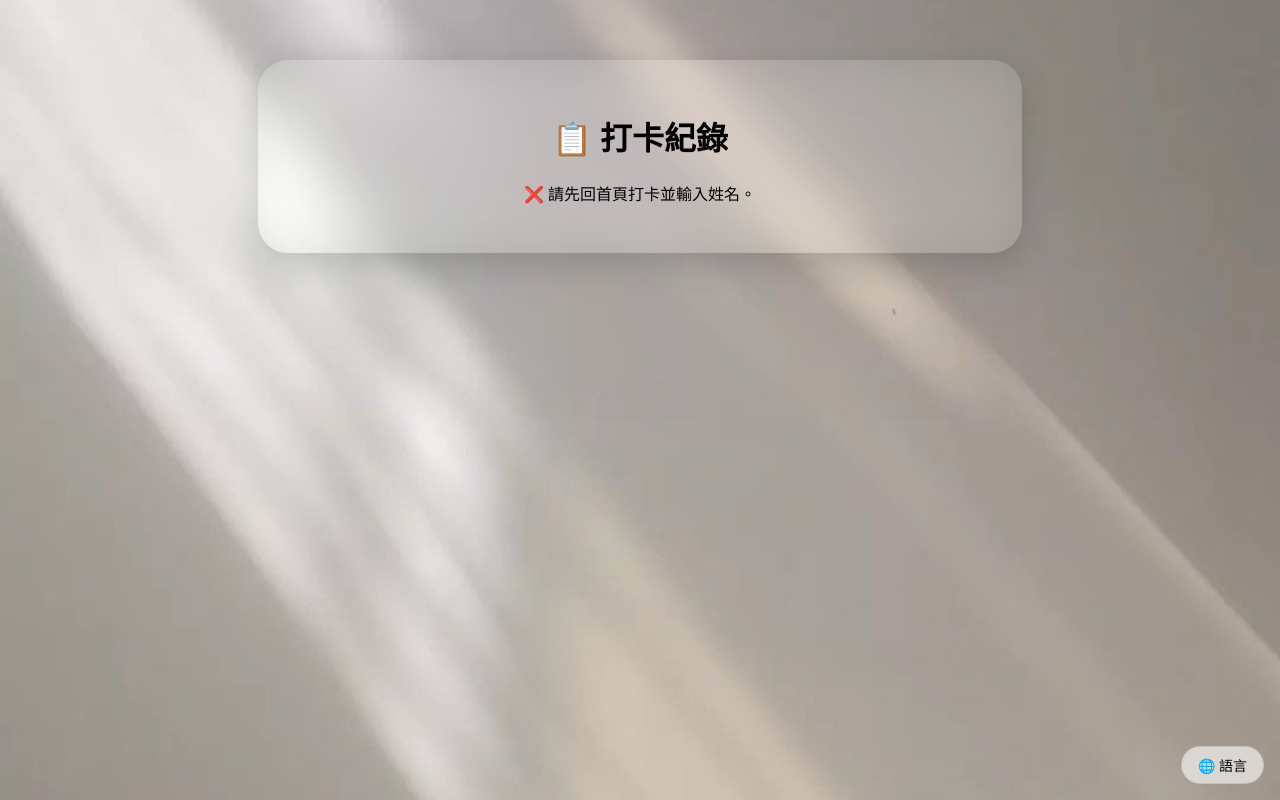
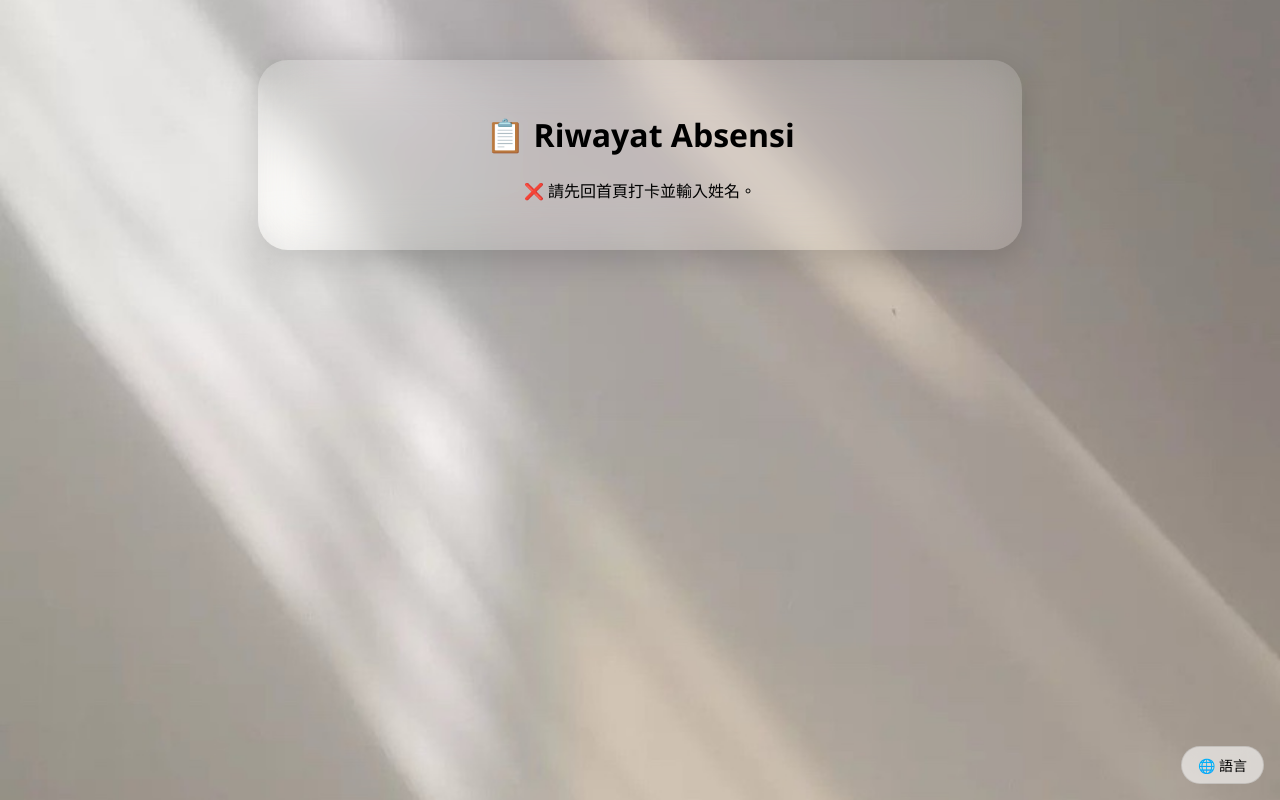
Before and after one commit to John901229/Test2, a plain HTML site: page query.html in a window 1280 px wide. Drawn offline with Linux system fonts and the light colour scheme.

Commit message:
Update query.html

```diff
--- a/query.html
+++ b/query.html
@@ -14,6 +14,11 @@
   </div>
 
   <script src="lang.js"></script>
+  <script>
+    document.addEventListener("DOMContentLoaded", () => {
+    toggleLang(); // ✅ 查詢頁一打開就自動套用語言
+  });
+</script>
   <div class="lang-toggle" onclick="toggleLang()">🌐 語言</div>
 
   <script type="module">
```
